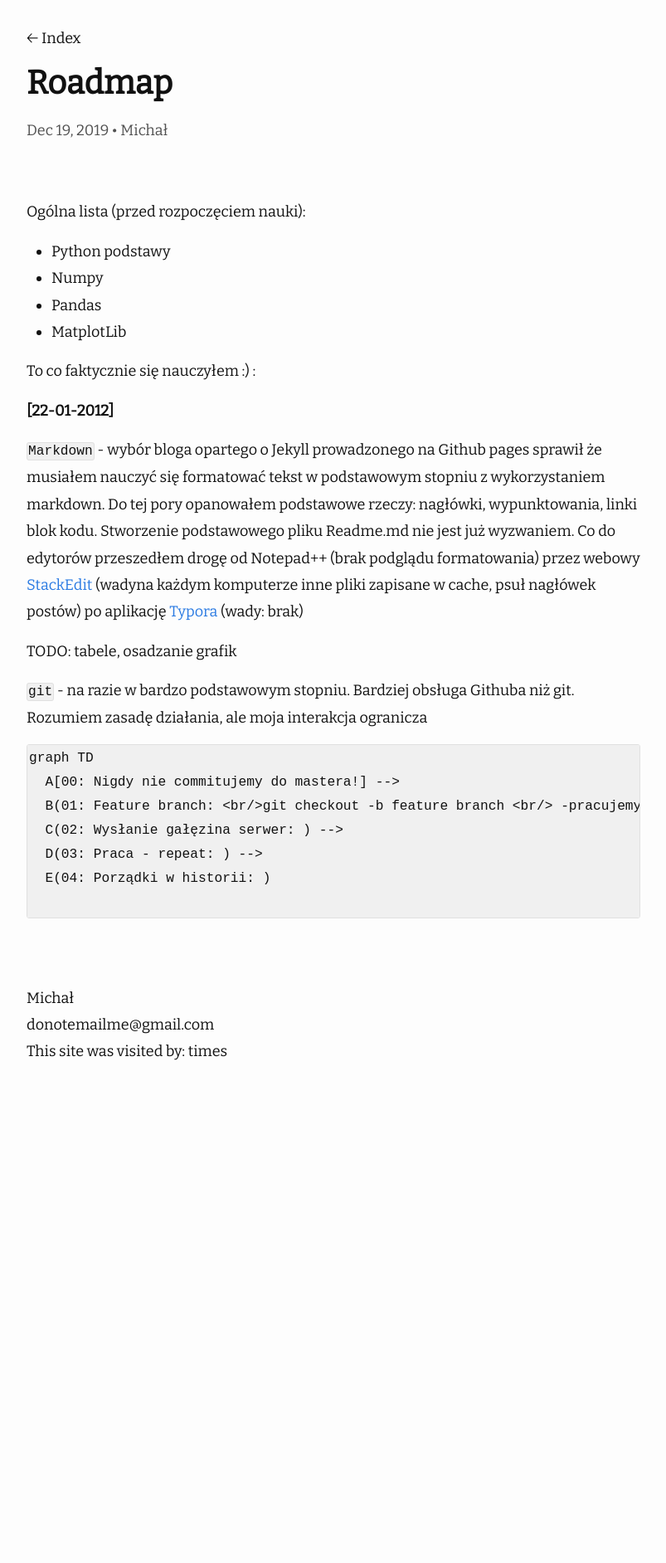
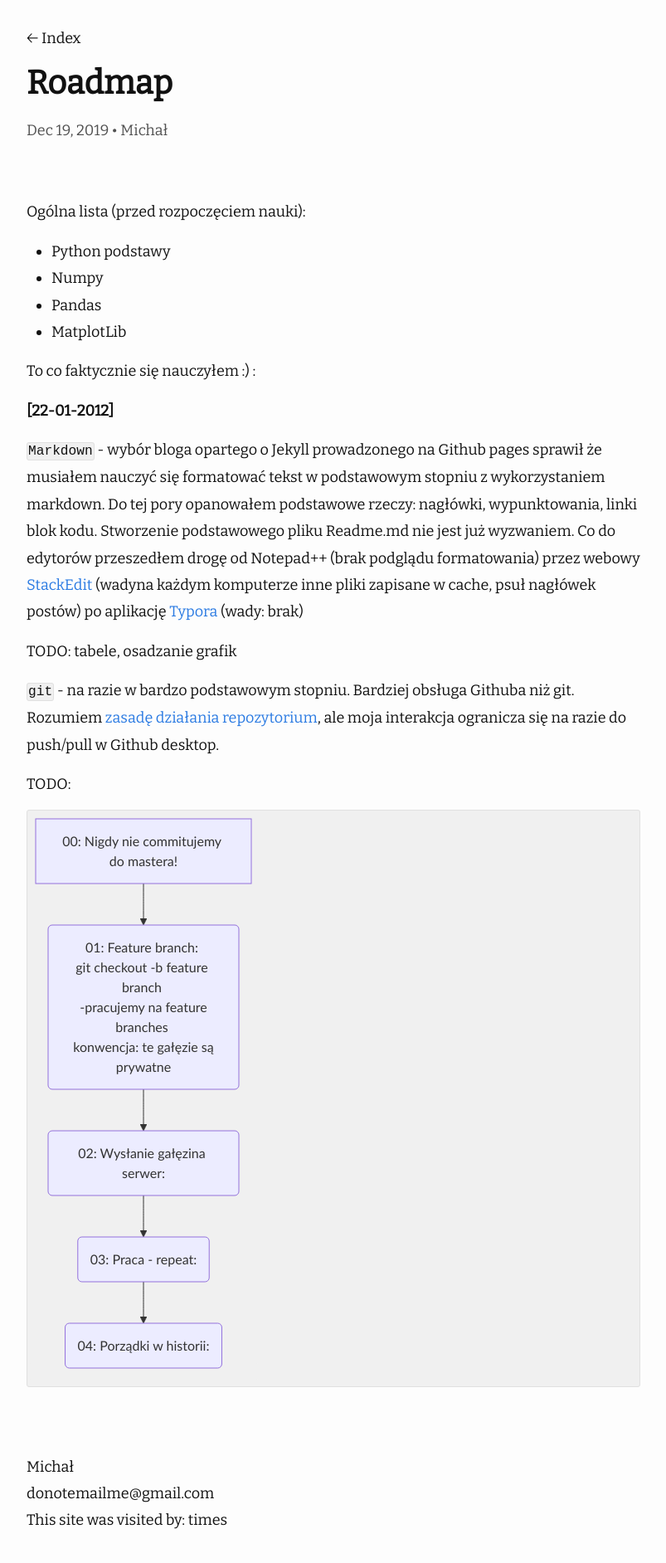
Before and after one commit to mgurg/mgurg.github.io, a Jekyll site: the page built from _posts/2019-12-19-python-roadmap.md, in a window 1280 px wide. Shown: the whole page at 83% size, without its empty margins (238-1041 px from the left). Built offline with Jekyll 4.4.1, drawn with Linux system fonts in a browser that asks for light colours; nearby versions of some CDN libraries; comment, search, counter and statistics services are not loaded; before the commit the page ends 1319 px from its top, so only the background shows below that.

Commit message:
mermaid support - test

````diff
--- a/_layouts/default.html
+++ b/_layouts/default.html
@@ -9,4 +9,12 @@
     </main>
         {%- include footer.html -%}
     </body>
+<script src="https://cdnjs.cloudflare.com/ajax/libs/mermaid/8.0.0/mermaid.min.js"></script>
+<script>
+   mermaid.initialize({
+       startOnLoad:true,
+       theme: 'default'
+   });
+   window.mermaid.init(undefined, document.querySelectorAll('.language-mermaid'));
+</script>
 </html>
--- a/_posts/2019-12-19-python-roadmap.md
+++ b/_posts/2019-12-19-python-roadmap.md
@@ -23,9 +23,13 @@ To co faktycznie się nauczyłem :) :
 
 TODO: tabele, osadzanie grafik
 
-`git` - na razie w bardzo podstawowym stopniu. Bardziej obsługa Githuba niż git. Rozumiem zasadę działania, ale moja interakcja ogranicza
+`git` - na razie w bardzo podstawowym stopniu. Bardziej obsługa Githuba niż git. Rozumiem [zasadę działania repozytorium](https://github.com/tomcl/HowToUseGitTJWC), ale moja interakcja ogranicza się na razie do push/pull w Github desktop.
 
- ```mermaid
+TODO:
+
+
+
+```mermaid
 graph TD
   A[00: Nigdy nie commitujemy do mastera!] -->
   B(01: Feature branch: <br/>git checkout -b feature branch <br/> -pracujemy na feature branches <br/> konwencja: te gałęzie są prywatne) -->
@@ -33,4 +37,4 @@ graph TD
   D(03: Praca - repeat: ) -->
   E(04: Porządki w historii: )
 
- ```
+```
````
